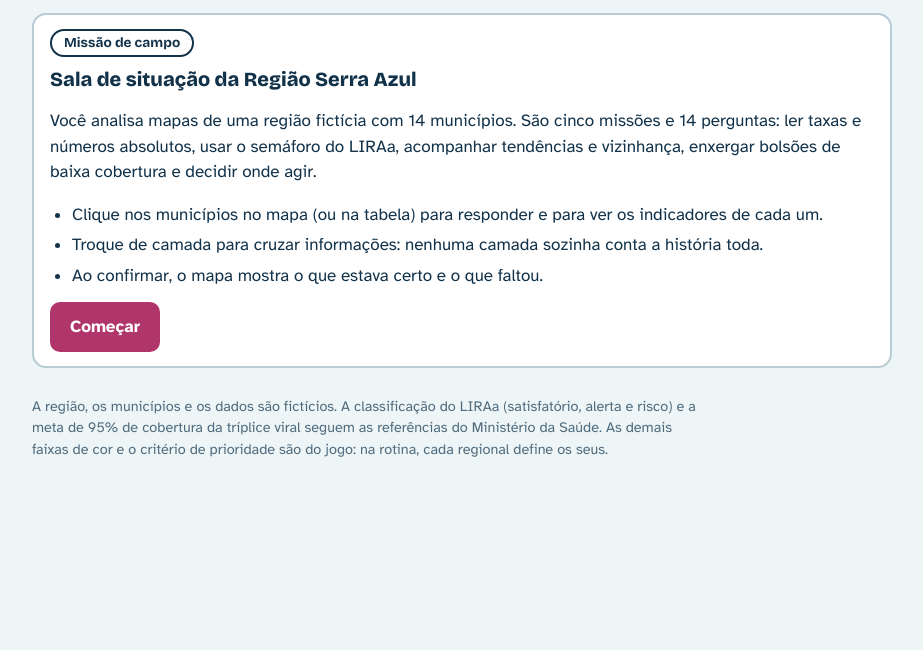
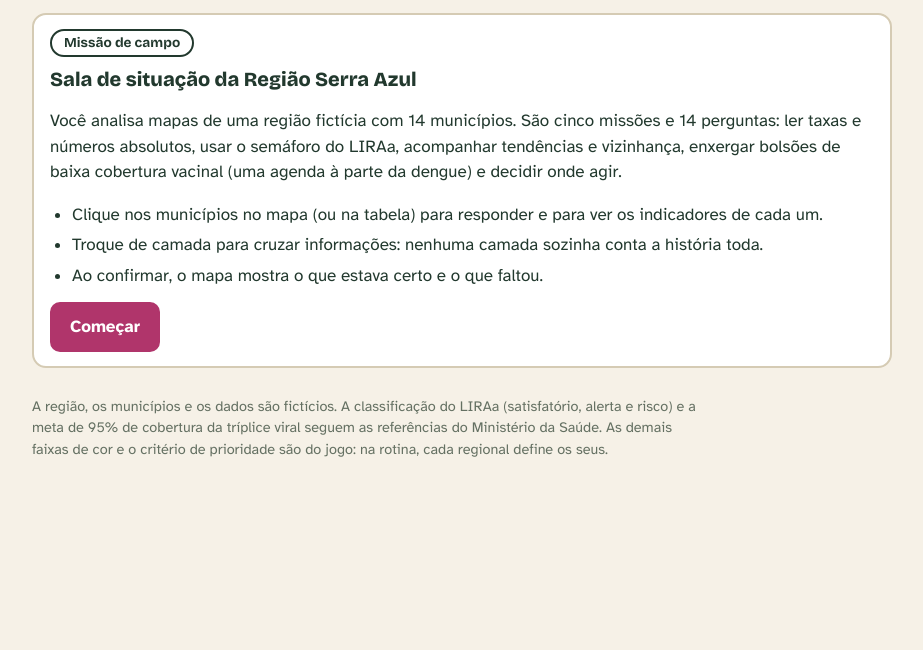
Before and after one commit to alineazvdo/cruzadinha-saude-trabalhador, a plain HTML site: page territorio-em-alerta.html in a window 1280 px wide. Shown: the part 150-800 px from the top of the page, without its empty margins (4-927 px from the left). Drawn offline with nearby package versions, Linux system fonts and the light colour scheme.

Commit message:
Add files via upload

```diff
--- a/territorio-em-alerta.html
+++ b/territorio-em-alerta.html
@@ -11,14 +11,14 @@
 <style>
 :root{
   color-scheme:light;
-  --bg:#EEF5F7; --surface:#FFFFFF; --ink:#12324A; --muted:#4F6B7D; --line:#B9CBD3; --edge:#12324A; --emph:#12324A;
-  --field:#FFFFFF; --sel:#FFD23F; --sel-ink:#12324A;
+  --bg:#F6F1E7; --surface:#FFFFFF; --ink:#22392E; --muted:#647062; --line:#D5CBB4; --edge:#22392E; --emph:#22392E;
+  --field:#FFFFFF; --sel:#FFD23F; --sel-ink:#22392E;
   --accent:#B0356B; --accent-ink:#FFFFFF; --ok:#0B6B58; --ok-bg:#D6F0E6;
   --err:#B3311A; --err-bg:#FBE0DA; --warn:#7A4E00; --warn-bg:#FFF0B3; --focus:#0B5FA5;
-  --s1:#FCEFD8; --s1t:#12324A; --s2:#F8D08F; --s2t:#12324A; --s3:#F19C55; --s3t:#12324A; --s4:#CF4A22; --s4t:#FFFFFF; --s5:#9E2F14; --s5t:#FFFFFF;
-  --g1:#BFE8D2; --g1t:#12324A; --g2:#FFE08A; --g2t:#12324A; --g3:#C7381F; --g3t:#FFFFFF;
-  --v1:#C7381F; --v1t:#FFFFFF; --v2:#F2A65A; --v2t:#12324A; --v3:#D6E6F4; --v3t:#12324A; --v4:#8DBBE3; --v4t:#12324A;
-  --t1:#CFE3F5; --t1t:#12324A; --t2:#E9EEF1; --t2t:#12324A; --t3:#F2A65A; --t3t:#12324A; --t4:#C7381F; --t4t:#FFFFFF;
+  --s1:#FCEFD8; --s1t:#22392E; --s2:#F8D08F; --s2t:#22392E; --s3:#F19C55; --s3t:#22392E; --s4:#CF4A22; --s4t:#FFFFFF; --s5:#9E2F14; --s5t:#FFFFFF;
+  --g1:#BFE8D2; --g1t:#22392E; --g2:#FFE08A; --g2t:#22392E; --g3:#C7381F; --g3t:#FFFFFF;
+  --v1:#C7381F; --v1t:#FFFFFF; --v2:#F2A65A; --v2t:#22392E; --v3:#D6E6F4; --v3t:#22392E; --v4:#8DBBE3; --v4t:#22392E;
+  --t1:#CFE3F5; --t1t:#22392E; --t2:#EFEADD; --t2t:#22392E; --t3:#F2A65A; --t3t:#22392E; --t4:#C7381F; --t4t:#FFFFFF;
   --display:'Bricolage Grotesque','Trebuchet MS','Segoe UI',system-ui,sans-serif;
   --body:'Atkinson Hyperlegible','Segoe UI',Verdana,system-ui,sans-serif;
   box-sizing:border-box;
@@ -28,26 +28,26 @@
 @media (prefers-color-scheme: dark){
   :root:not([data-theme="light"]){
     color-scheme:dark;
-    --bg:#0A1822; --surface:#11283A; --ink:#EAF3F7; --muted:#9FB8C6; --line:#2E4B5E; --edge:#5E8499; --emph:#FFD23F;
-    --field:#152F41; --sel:#FFD23F; --sel-ink:#0B2233;
+    --bg:#0F1A14; --surface:#182A20; --ink:#F1EBDD; --muted:#B3BCA9; --line:#33483B; --edge:#6F8B78; --emph:#FFD23F;
+    --field:#1D3327; --sel:#FFD23F; --sel-ink:#16241B;
     --accent:#FF8FBB; --accent-ink:#3A0A20; --ok:#3FCFAA; --ok-bg:#12403A;
     --err:#FF9A86; --err-bg:#4A2622; --warn:#FFD23F; --warn-bg:#3A3411; --focus:#7CC0FF;
-    --s1:#23394B; --s1t:#EAF3F7; --s2:#6A4F2B; --s2t:#EAF3F7; --s3:#C87A3A; --s3t:#0B2233; --s4:#E8894F; --s4t:#0B2233; --s5:#FFB080; --s5t:#0B2233;
-    --g1:#1E5C4B; --g1t:#EAF3F7; --g2:#D9B43A; --g2t:#0B2233; --g3:#FF7A5C; --g3t:#0B2233;
-    --v1:#FF7A5C; --v1t:#0B2233; --v2:#E8B04F; --v2t:#0B2233; --v3:#2E5C80; --v3t:#EAF3F7; --v4:#23705F; --v4t:#EAF3F7;
-    --t1:#2E5C80; --t1t:#EAF3F7; --t2:#2B3F4F; --t2t:#EAF3F7; --t3:#E8B04F; --t3t:#0B2233; --t4:#FF7A5C; --t4t:#0B2233;
+    --s1:#27392D; --s1t:#F1EBDD; --s2:#6A4F2B; --s2t:#F1EBDD; --s3:#C87A3A; --s3t:#16241B; --s4:#E8894F; --s4t:#16241B; --s5:#FFB080; --s5t:#16241B;
+    --g1:#1E5C4B; --g1t:#F1EBDD; --g2:#D9B43A; --g2t:#16241B; --g3:#FF7A5C; --g3t:#16241B;
+    --v1:#FF7A5C; --v1t:#16241B; --v2:#E8B04F; --v2t:#16241B; --v3:#2E5C80; --v3t:#F1EBDD; --v4:#23705F; --v4t:#F1EBDD;
+    --t1:#2E5C80; --t1t:#F1EBDD; --t2:#33443A; --t2t:#F1EBDD; --t3:#E8B04F; --t3t:#16241B; --t4:#FF7A5C; --t4t:#16241B;
   }
 }
 :root[data-theme="dark"]{
   color-scheme:dark;
-  --bg:#0A1822; --surface:#11283A; --ink:#EAF3F7; --muted:#9FB8C6; --line:#2E4B5E; --edge:#5E8499; --emph:#FFD23F;
-  --field:#152F41; --sel:#FFD23F; --sel-ink:#0B2233;
+  --bg:#0F1A14; --surface:#182A20; --ink:#F1EBDD; --muted:#B3BCA9; --line:#33483B; --edge:#6F8B78; --emph:#FFD23F;
+  --field:#1D3327; --sel:#FFD23F; --sel-ink:#16241B;
   --accent:#FF8FBB; --accent-ink:#3A0A20; --ok:#3FCFAA; --ok-bg:#12403A;
   --err:#FF9A86; --err-bg:#4A2622; --warn:#FFD23F; --warn-bg:#3A3411; --focus:#7CC0FF;
-  --s1:#23394B; --s1t:#EAF3F7; --s2:#6A4F2B; --s2t:#EAF3F7; --s3:#C87A3A; --s3t:#0B2233; --s4:#E8894F; --s4t:#0B2233; --s5:#FFB080; --s5t:#0B2233;
-  --g1:#1E5C4B; --g1t:#EAF3F7; --g2:#D9B43A; --g2t:#0B2233; --g3:#FF7A5C; --g3t:#0B2233;
-  --v1:#FF7A5C; --v1t:#0B2233; --v2:#E8B04F; --v2t:#0B2233; --v3:#2E5C80; --v3t:#EAF3F7; --v4:#23705F; --v4t:#EAF3F7;
-  --t1:#2E5C80; --t1t:#EAF3F7; --t2:#2B3F4F; --t2t:#EAF3F7; --t3:#E8B04F; --t3t:#0B2233; --t4:#FF7A5C; --t4t:#0B2233;
+  --s1:#27392D; --s1t:#F1EBDD; --s2:#6A4F2B; --s2t:#F1EBDD; --s3:#C87A3A; --s3t:#16241B; --s4:#E8894F; --s4t:#16241B; --s5:#FFB080; --s5t:#16241B;
+  --g1:#1E5C4B; --g1t:#F1EBDD; --g2:#D9B43A; --g2t:#16241B; --g3:#FF7A5C; --g3t:#16241B;
+  --v1:#FF7A5C; --v1t:#16241B; --v2:#E8B04F; --v2t:#16241B; --v3:#2E5C80; --v3t:#F1EBDD; --v4:#23705F; --v4t:#F1EBDD;
+  --t1:#2E5C80; --t1t:#F1EBDD; --t2:#33443A; --t2t:#F1EBDD; --t3:#E8B04F; --t3t:#16241B; --t4:#FF7A5C; --t4t:#16241B;
 }
 html{scroll-padding-top:env(safe-area-inset-top,0px);-webkit-text-size-adjust:100%}
 *,*::before,*::after{box-sizing:inherit}
@@ -258,9 +258,8 @@ function prioridade(m){
   var inc=m.inc>=1000?3:(m.inc>=600?2:(m.inc>=300?1:0));
   var ip=m.iip>=4?2:(m.iip>=3?1:0);
   var td=(m.varp>=100&&m.c4>=50)?2:((m.varp>=25&&m.c4>=30)?1:0);
-  var cv=m.cv<80?2:(m.cv<90?1:0);
   var vo=m.c4>=200?1:0;
-  return {inc:inc,ip:ip,td:td,cv:cv,vo:vo,total:inc+ip+td+cv+vo};
+  return {inc:inc,ip:ip,td:td,vo:vo,total:inc+ip+td+vo};
 }
 var RANK=NOMES.slice().sort(function(a,b){ return prioridade(M[b]).total-prioridade(M[a]).total || M[b].inc-M[a].inc; });
 var TOP3=RANK.slice(0,3), PTS_TOP3=TOP3.reduce(function(s,n){return s+prioridade(M[n]).total;},0);
@@ -270,8 +269,8 @@ var MISSOES=[
  {t:'Números absolutos ou taxas?',x:'Você está na sala de situação de um Núcleo Regional de Saúde. A Região Serra Azul (fictícia) tem 14 municípios e cerca de '+n0(POP_TOT/1000)+' mil habitantes. Os dados são das últimas 4 semanas de dengue.'},
  {t:'Semáforo do LIRAa',x:'Chegaram os resultados do LIRAa. Use a camada do índice de infestação predial (IIP) para ver onde o controle do vetor é mais urgente.'},
  {t:'Tendência e vizinhança',x:'Um mapa não mostra só onde há casos: mostra para onde a situação caminha e quem faz fronteira com quem.'},
- {t:'Cobertura vacinal: a média esconde',x:'Além da dengue, a equipe acompanha a cobertura da tríplice viral (primeira dose), cuja meta é 95%.'},
- {t:'Decidir onde agir',x:'Agora é hora de decidir. Há poucas equipes e muitos municípios: cruze as camadas antes de escolher.'}
+ {t:'Cobertura vacinal: a média esconde',x:'Além da dengue, a equipe acompanha a cobertura da tríplice viral (primeira dose), cuja meta é 95%. Essa vacina protege contra sarampo, caxumba e rubéola. É outro problema de saúde, com outra forma de transmissão e outra resposta, e não tem relação com a dengue.'},
+ {t:'Decidir onde agir',x:'Agora é hora de decidir. Há poucas equipes e muitos municípios: cruze as camadas da dengue antes de escolher a supervisão, e lembre que a imunização tem agenda própria.'}
 ];
 var FORTE=NOMES.filter(function(n){return M[n].varp>=100 && M[n].c4>=50;});
 var CAND_VIZ=NOMES.filter(function(n){
@@ -334,25 +333,25 @@ var QUESTOES=[
    {t:'Não necessariamente: a média está abaixo da meta e esconde municípios (e bairros) com cobertura bem menor, onde pode se acumular gente suscetível.',v:100,fb:'É por isso que se olha a cobertura município a município, e depois por área.'},
    {t:'Sim, porque Serra Alta tem cobertura de 96%.',v:0,fb:'Serra Alta pesa muito na média por ser grande, mas isso não protege os outros municípios.'},
    {t:'Não: só valeria se todos os municípios estivessem em 100%.',v:20,fb:'A meta é 95%, não 100%.'}],
-  explica:function(){return 'A média da região ('+n1(CV_MED)+'%) fica abaixo da meta de 95% e é puxada pelo município maior. Enquanto isso, Três Barras tem '+M['Três Barras'].cv+'% e Riacho Fundo, '+M['Riacho Fundo'].cv+'%. A média esconde bolsões de suscetíveis.';}},
+  explica:function(){return 'A média da região ('+n1(CV_MED)+'%) fica abaixo da meta de 95% e é puxada pelo município maior. Enquanto isso, Três Barras tem '+M['Três Barras'].cv+'% e Riacho Fundo, '+M['Riacho Fundo'].cv+'%. A média esconde bolsões de suscetíveis. Por isso a meta do Ministério da Saúde é de 95% de cobertura de forma homogênea, em todos os municípios: aqui, só '+NOMES.filter(function(n){return M[n].cv>=95;}).length+' dos '+NOMES.length+' chegam a 95%.';}},
  {m:3,tipo:'clickN',camada:'cv',texto:'Marque todos os municípios com cobertura abaixo de 90%.',dica:'Atenção aos limites: 90% não é abaixo de 90%.',
   correta:function(){return NOMES.filter(function(n){return M[n].cv<90;});},
   explica:function(){var c=NOMES.filter(function(n){return M[n].cv<90;}).sort(function(a,b){return M[a].cv-M[b].cv;});
     return 'Abaixo de 90%: '+lista(c.map(function(n){return n+' ('+M[n].cv+'%)';}))+'. Várzea Grande do Sul tem exatamente 90% e Alto Verde, 91%: ficam fora, mas perto do limite.';}},
  {m:3,tipo:'click1',camada:'tend',texto:'Em qual município se somam IIP em risco, aumento forte de casos e cobertura abaixo de 90%?',dica:'Cruze três camadas.',
   correta:function(){return COMBO;},
-  explica:function(){var m=M[COMBO[0]]; return COMBO[0]+' reúne os três sinais: IIP de '+n1(m.iip)+'%, aumento de '+pv(m.varp)+' nos casos e cobertura de '+m.cv+'%. Nele, controle do vetor, vigilância dos casos e vacinação precisam andar juntos.';}},
+  explica:function(){var m=M[COMBO[0]]; return COMBO[0]+' reúne os três sinais: IIP de '+n1(m.iip)+'%, aumento de '+pv(m.varp)+' nos casos e cobertura de '+m.cv+'%. Dengue e tríplice viral são problemas independentes, com vírus, transmissão e resposta diferentes, mas eles se somam no mesmo território: a equipe que vai a campo leva as duas agendas, cada uma com as suas ações.';}},
 
- {m:4,tipo:'prior',camada:'incid',n:3,texto:'Você tem 3 equipes para supervisão intensiva nesta semana. Marque os 3 municípios prioritários.',dica:'Cruze incidência, LIRAa, variação, cobertura e volume de casos.',
+ {m:4,tipo:'prior',camada:'incid',n:3,texto:'Você tem 3 equipes para supervisão intensiva da dengue nesta semana. Marque os 3 municípios prioritários.',dica:'Cruze incidência, LIRAa, variação e volume de casos.',
   correta:function(){return TOP3;},
-  explica:function(){return 'O critério do jogo soma pontos por incidência (0 a 3), IIP (0 a 2), tendência (0 a 2), cobertura (0 a 2) e volume de casos (0 ou 1). Os três primeiros são '+lista(TOP3)+'. Na rotina, cada regional define seus critérios, mas o raciocínio é o mesmo: nenhuma camada sozinha decide.';}},
- {m:4,tipo:'single',camada:'cv',texto:'Riacho Fundo (79%) e Três Barras (71%) têm poucos casos de dengue, mas as menores coberturas da tríplice viral. Qual conduta faz mais sentido?',
+  explica:function(){return 'O critério do jogo soma pontos por incidência (0 a 3), IIP (0 a 2), tendência (0 a 2) e volume de casos (0 ou 1). Os três primeiros são '+lista(TOP3)+'. A cobertura da tríplice viral não entra nessa conta, porque não tem relação com a dengue: ela pede uma agenda própria, que aparece na próxima pergunta. Na rotina, cada regional define seus critérios, mas o raciocínio é o mesmo: nenhuma camada sozinha decide.';}},
+ {m:4,tipo:'single',camada:'cv',texto:'Riacho Fundo (79%) e Três Barras (71%) têm poucos casos de dengue, mas as menores coberturas da tríplice viral, vacina que protege contra sarampo, caxumba e rubéola e não tem relação com a dengue. Qual conduta faz mais sentido?',
   opcoes:[
-   {t:'Nenhuma: sem casos, não é prioridade.',v:0,fb:'Cobertura baixa é risco acumulado, mesmo sem casos hoje.'},
+   {t:'Nenhuma: como quase não há casos de dengue, não é prioridade.',v:0,fb:'Poucos casos de dengue não dizem nada sobre o risco de sarampo. Cobertura baixa é risco acumulado de doenças imunopreveníveis, mesmo sem casos hoje.'},
    {t:'Investigar se é falta de vacinação ou de registro das doses no sistema e fazer busca ativa de faltosos e intensificação da vacinação.',v:100,fb:'Cobre os dois cenários possíveis e começa pela conferência dos registros.'},
-   {t:'Fazer bloqueio vacinal imediato em todos os bairros.',v:30,fb:'Bloqueio é resposta a caso suspeito; aqui a estratégia é recuperar a cobertura.'},
-   {t:'Fazer nebulização (fumacê) nos dois municípios.',v:0,fb:'Não tem relação com a vacinação.'}],
-  explica:function(){return 'Cobertura baixa pode refletir falta de vacinação ou subregistro de doses (por exemplo, doses aplicadas que não chegaram ao SIPNI). Nos dois casos, o caminho começa por conferir os registros e buscar os faltosos.';}}
+   {t:'Fazer bloqueio vacinal imediato em todos os bairros.',v:30,fb:'O bloqueio é seletivo e responde a caso suspeito, em até 72 horas, vacinando os contatos. Sem caso, a estratégia é a busca ativa e a intensificação da vacinação.'},
+   {t:'Fazer nebulização (fumacê) nos dois municípios.',v:0,fb:'A nebulização é uma medida de controle do mosquito e não tem relação com a vacinação.'}],
+  explica:function(){return 'Cobertura baixa pode refletir falta de vacinação ou subregistro de doses (por exemplo, doses aplicadas que não chegaram ao SI-PNI). Nos dois casos, o caminho começa por conferir os registros e buscar os faltosos. O risco aqui é de sarampo, caxumba e rubéola, e não de dengue: com muitas pessoas suscetíveis, um caso importado pode se espalhar. Por isso a meta do Ministério da Saúde é de 95% em todos os municípios, e não só na média.';}}
 ];
 QUESTOES.forEach(function(q){ if(q.texto.indexOf('__CVMED__')>=0) q.texto=q.texto.replace('__CVMED__',n1(CV_MED)); });
 
@@ -405,7 +404,7 @@ function telaInicio(){
     h('div',{class:'card'},
       h('span',{class:'tag'},'Missão de campo'),
       h('h2',{style:'margin-top:10px'},'Sala de situação da Região Serra Azul'),
-      h('p',null,'Você analisa mapas de uma região fictícia com 14 municípios. São cinco missões e 14 perguntas: ler taxas e números absolutos, usar o semáforo do LIRAa, acompanhar tendências e vizinhança, enxergar bolsões de baixa cobertura e decidir onde agir.'),
+      h('p',null,'Você analisa mapas de uma região fictícia com 14 municípios. São cinco missões e 14 perguntas: ler taxas e números absolutos, usar o semáforo do LIRAa, acompanhar tendências e vizinhança, enxergar bolsões de baixa cobertura vacinal (uma agenda à parte da dengue) e decidir onde agir.'),
       h('ul',{class:'clean'},
         h('li',null,'Clique nos municípios no mapa (ou na tabela) para responder e para ver os indicadores de cada um.'),
         h('li',null,'Troque de camada para cruzar informações: nenhuma camada sozinha conta a história toda.'),
@@ -654,10 +653,10 @@ function confirmar(){
 }
 function tabelaPrioridade(){
   var linhas=RANK.slice(0,8).map(function(n){ var p=prioridade(M[n]);
-    return h('tr',null,h('td',null,n),h('td',{class:'num'},p.inc),h('td',{class:'num'},p.ip),h('td',{class:'num'},p.td),h('td',{class:'num'},p.cv),h('td',{class:'num'},p.vo),h('td',{class:'num'},h('b',null,p.total)));
+    return h('tr',null,h('td',null,n),h('td',{class:'num'},p.inc),h('td',{class:'num'},p.ip),h('td',{class:'num'},p.td),h('td',{class:'num'},p.vo),h('td',{class:'num'},h('b',null,p.total)));
   });
   return h('div',{class:'tablewrap',style:'margin-top:10px'},h('table',null,
-    h('thead',null,h('tr',null,h('th',null,'Município'),h('th',{class:'num'},'Incid.'),h('th',{class:'num'},'IIP'),h('th',{class:'num'},'Tend.'),h('th',{class:'num'},'Cob.'),h('th',{class:'num'},'Vol.'),h('th',{class:'num'},'Total'))),
+    h('thead',null,h('tr',null,h('th',null,'Município'),h('th',{class:'num'},'Incid.'),h('th',{class:'num'},'IIP'),h('th',{class:'num'},'Tend.'),h('th',{class:'num'},'Vol.'),h('th',{class:'num'},'Total'))),
     h('tbody',null,linhas)));
 }
 
@@ -679,7 +678,7 @@ function telaRelatorio(){
    ['A mancha grande não é população grande.','Serra Alta tem quase metade da população numa área pequena do mapa.'],
    ['Olhe as fronteiras.','Doenças transmitidas por vetores não respeitam limites municipais.'],
    ['A média esconde bolsões.','A cobertura regional pode parecer razoável com municípios muito abaixo da meta.'],
-   ['Cruze camadas antes de decidir.','Incidência, LIRAa, tendência e cobertura contam partes diferentes da história.']
+   ['Cruze camadas antes de decidir.','Incidência, LIRAa e tendência contam partes diferentes da história da dengue. A cobertura vacinal conta outra história, com agenda própria.']
   ];
   show(h('div',{class:'narrow'}, steps(QUESTOES.length),
     h('div',{class:'card'},
@@ -689,7 +688,7 @@ function telaRelatorio(){
       best()>media?h('p',{class:'muted small'},'Melhor pontuação neste navegador: '+best()+'%.'):null),
     h('div',{class:'card'},h('h3',null,'Desempenho por missão'),h('div',{class:'rows'},linhas)),
     h('div',{class:'card'},h('h3',null,'O que o território mostrou'),
-      h('p',{style:'margin:0'},'Os municípios mais prioritários, pelo critério do jogo, foram '+lista(TOP3)+'. Vale do Sol e Taboleiro reúnem incidência muito alta, IIP em risco e aumento forte, e fazem fronteira entre si; Santa Aurora e Serra Alta, vizinhas do grupo, merecem monitoramento. Três Barras e Riacho Fundo pedem uma agenda diferente: recuperar a cobertura vacinal.')),
+      h('p',{style:'margin:0'},'Os municípios mais prioritários, pelo critério do jogo, foram '+lista(TOP3)+'. Vale do Sol e Taboleiro reúnem incidência muito alta, IIP em risco e aumento forte, e fazem fronteira entre si; Santa Aurora e Serra Alta, vizinhas do grupo, merecem monitoramento. Três Barras e Riacho Fundo pedem uma agenda diferente: recuperar a cobertura da tríplice viral (sarampo, caxumba e rubéola), que não tem relação com a dengue.')),
     h('div',{class:'card'},h('h3',null,'Seis regras para ler um mapa'),
       h('ol',{class:'clean'},regras.map(function(r){ return h('li',null,h('b',null,r[0]+' '),r[1]); }))),
     rever.length?h('div',{class:'card'},h('h3',null,'Vale rever'),h('ul',{class:'clean'},rever.map(function(p){ return h('li',null,p.t+' ('+p.n+'%)'); }))):null,
```
Also changed, not shown: cruzadinha-saude-do-trabalhador.html (+9 -9 lines), cruzadinha-saude-publica.html (+9 -9 lines), detetive-de-surtos.html (+6 -6 lines), ficha-sinan-acidente-trabalho.html (+6 -6 lines), ficha-sinan-dengue.html (+6 -6 lines), index.html (+9 -9 lines).
